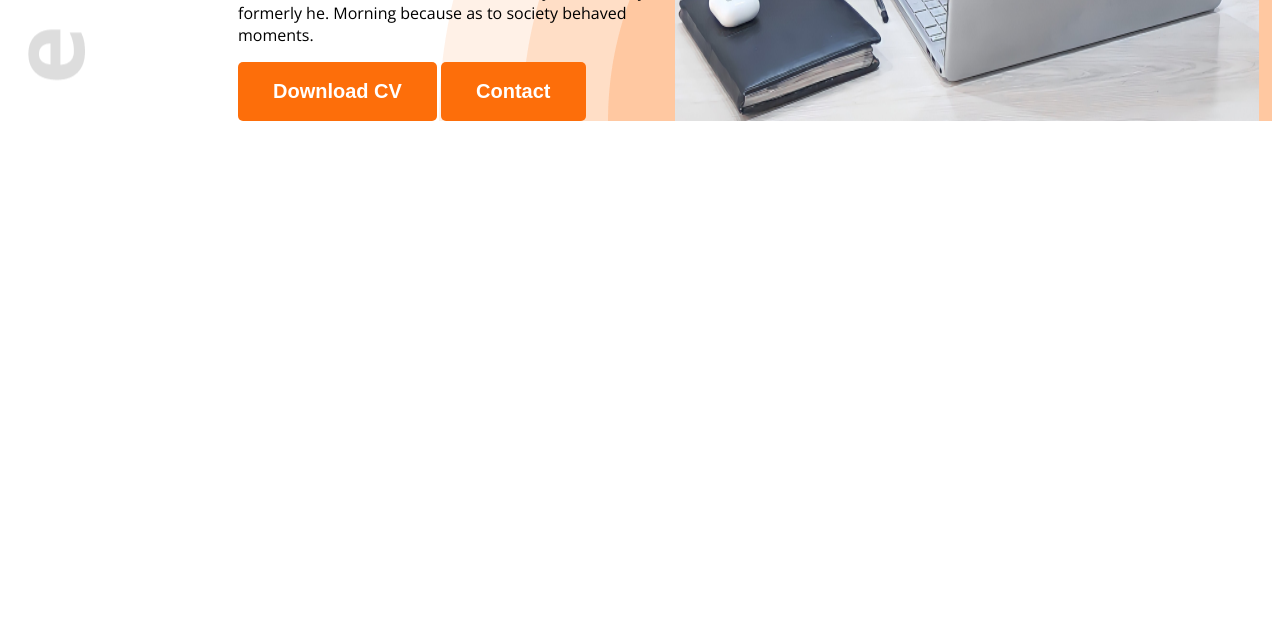
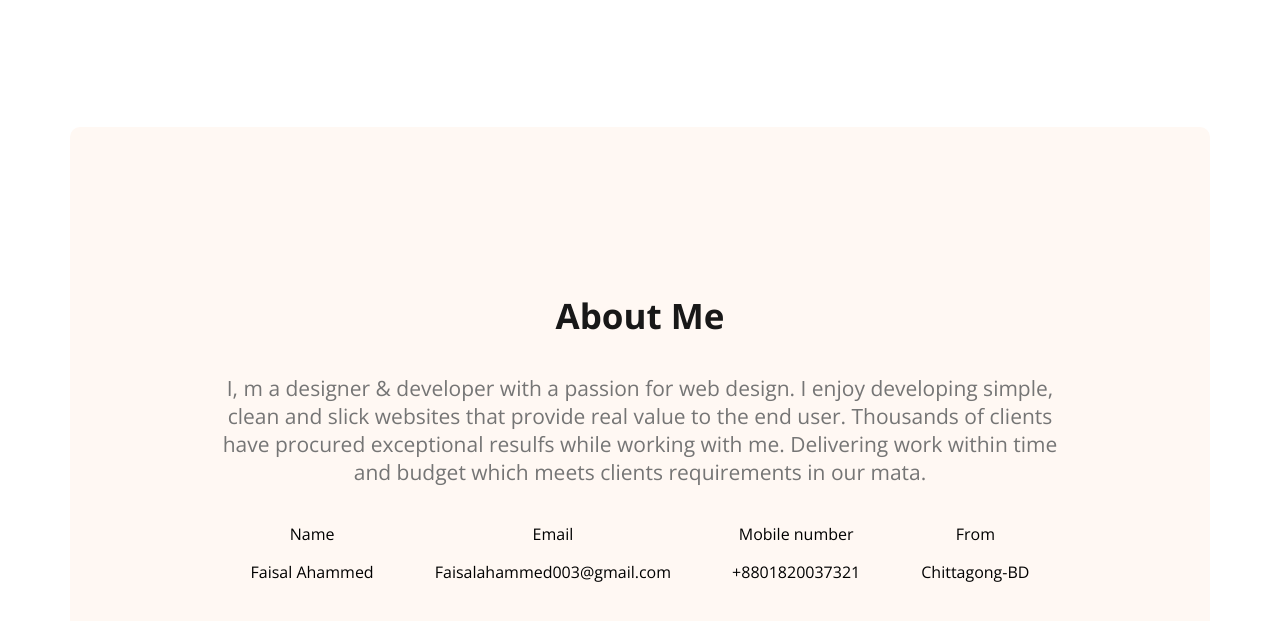
Before and after one commit to Faisalahammed003/website-portfolio, a plain HTML site: page index.html in a window 1280 px wide. Shown: the part 589-1210 px from the top of the page. Before the commit the page ends 800 px from the top, so only its background shows below. Drawn offline with nearby package versions, Linux system fonts and the light colour scheme.

Commit message:
website-portfolio

```diff
--- a/index.html
+++ b/index.html
@@ -3,14 +3,14 @@
 <head>
     <meta charset="UTF-8">
     <meta name="viewport" content="width=device-width, initial-scale=1.0">
-    <title>website-portfolio</title>
+    <title>Faisal Ahammed</title>
     <link rel="preconnect" href="https://fonts.googleapis.com">
 <link rel="preconnect" href="https://fonts.gstatic.com" crossorigin>
 <link href="https://fonts.googleapis.com/css2?family=Open+Sans:ital,wght@0,300..800;1,300..800&display=swap" rel="stylesheet">
     <link rel="stylesheet" href="style/styles.css">
 </head>
     <body class="open-sans-normal">
-    <header class="header">
+    <header class="header secondary">
         <nav class="nav">
             <h3 class="nav-taitle">Fa<span class="text-primary">i</span>sal</h3>
         <ul class="">
@@ -29,7 +29,32 @@
 </div>
      <img src="fa.png" alt=""> </div>
     </header>
-    <main></main>
+    <main>
+        <section class="about">
+            <h3 class="section-title">About Me</h3>
+            <p class="section-description">
+             I, m a designer & developer with a passion for web design. I enjoy developing simple, clean and slick websites that provide real value to the end user. Thousands of clients have procured exceptional resulfs while working with me. Delivering work within time and budget which meets clients requirements in our mata.</p>
+             <div class="about-items">
+                <!-- .about-item*4>p.item-title+p.item-description -->
+                <div class="about-item">
+                    <p class="item-title">Name</p>
+                    <p class="item-description">Faisal Ahammed</p>
+                </div>
+                <div class="about-item">
+                    <p class="item-title">Email</p>
+                    <p class="item-description">Faisalahammed003@gmail.com</p>
+                </div>
+                <div class="about-item">
+                    <p class="item-title">Mobile number</p>
+                    <p class="item-description">+8801820037321</p>
+                </div>
+                <div class="about-item">
+                    <p class="item-title">From</p>
+                    <p class="item-description">Chittagong-BD</p>
+                </div>
+             </div>
+        </section>
+    </main>
     <footer></footer>
 </body>
 </html>
--- a/style/styles.css
+++ b/style/styles.css
@@ -6,6 +6,7 @@
   font-variation-settings:
     "wdth" 100;
 }
+/* .Secondary-bg{background-color: #FD6E0A;} */
 .nav{display: flex;
   align-items: center;
 justify-content: space-between;}
@@ -32,13 +33,35 @@ border: none;}
 .banner-greetigs{font-size: 45px;
 font-weight:600;}
 .banner-title{font-weight: bold;
-font-size: 85px;}
+font-size: 70pxpx;}
 .banner{display: flex;
 justify-content: space-between;
 margin: 0 35px 0 230px;}
 .banner-content{
   max-width: 580px;
 }
-.header{background-image: url('../images/developer.png'),url('../images/header_bg.png');
-background-repeat: no-repeat;
-background-position: top left,bottom right;}
+.header{background-image: url('../images/developer.png' ),url('../images/header_bg.png');
+background-repeat:no-repeat;
+background-position: top left ,bottom right;
+background-color: #FFF8F3;}
+.section-title{
+  font-size: 35px;
+  font-weight: bold;
+  color: #181818;
+}
+.section-description{
+  font-size: 21px;
+  color: #757575;
+}
+/* .Secondary{background-color: #FFF8F3;} */
+.about{
+border-radius: 10px;
+padding: 130px 150px;text-align: center;
+margin-top: 130px;
+background-color: #FFF8F3;
+}
+main{
+  max-width: 1140px;
+margin: 0 auto;}
+.about-items{display: flex;
+justify-content: space-around;}
```
